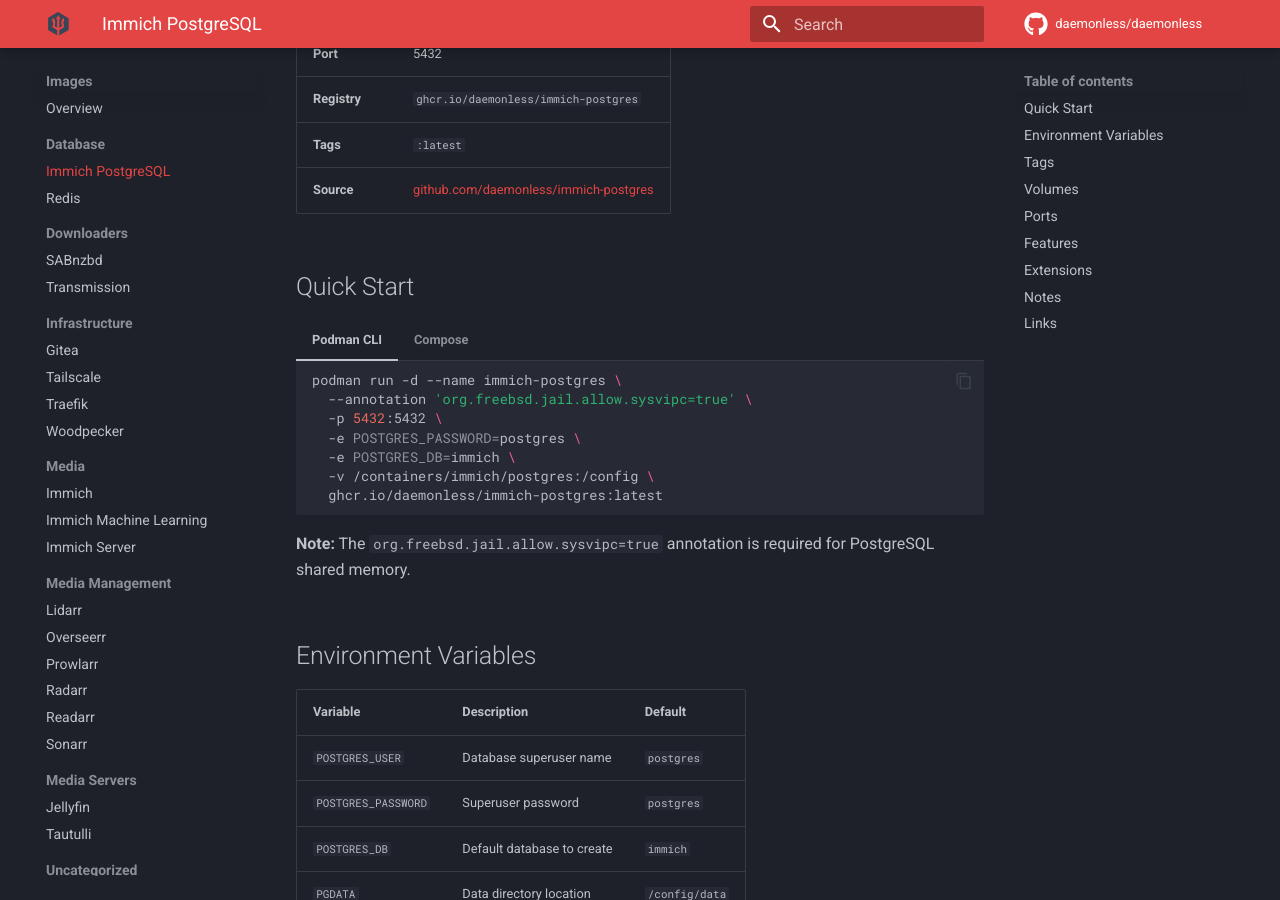
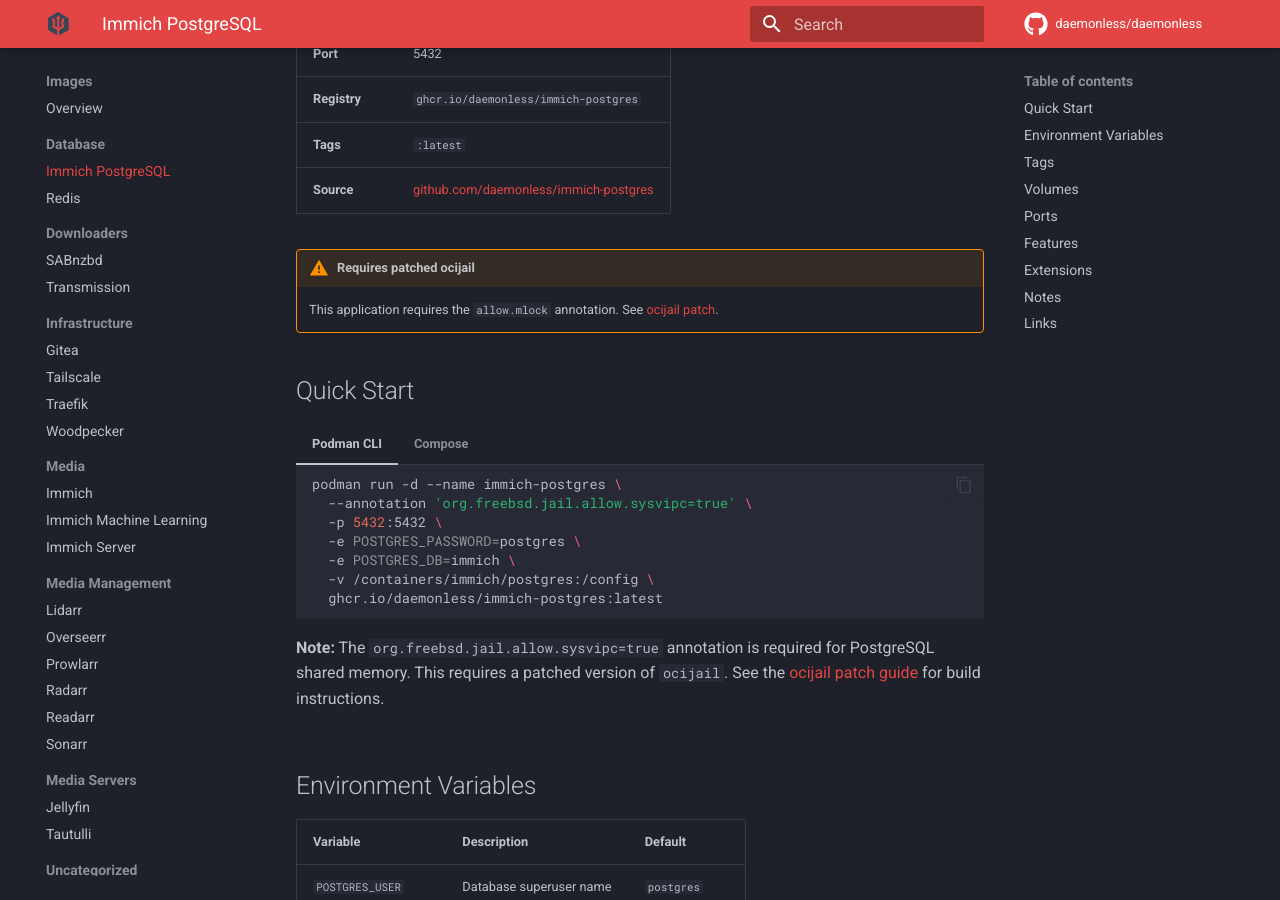
Before and after one commit to daemonless/daemonless-site-test, an MkDocs documentation site: the page built from docs/images/immich-postgres.md, in a window 1280 px wide and 900 px high, scrolled down 433 px. Built offline with MkDocs 1.6.1 and Material for MkDocs 9.7.7, drawn with Linux system fonts in a browser that asks for light colours; comment, search, counter and statistics services are not loaded.

Commit message:
sync docs

````diff
--- a/docs/images/immich-postgres.md
+++ b/docs/images/immich-postgres.md
@@ -14,6 +14,10 @@
 | **Tags** | `:latest` |
 | **Source** | [github.com/daemonless/immich-postgres](https://github.com/daemonless/immich-postgres) |
 
+!!! warning "Requires patched ocijail"
+    This application requires the `allow.mlock` annotation.
+    See [ocijail patch](../guides/ocijail-patch.md).
+
 ## Quick Start
 
 === "Podman CLI"
@@ -28,7 +32,7 @@
       ghcr.io/daemonless/immich-postgres:latest
     ```
 
-    **Note:** The `org.freebsd.jail.allow.sysvipc=true` annotation is required for PostgreSQL shared memory.
+    **Note:** The `org.freebsd.jail.allow.sysvipc=true` annotation is required for PostgreSQL shared memory. This requires a patched version of `ocijail`. See the [ocijail patch guide](https://daemonless.io/guides/ocijail-patch/) for build instructions.
 
 === "Compose"
 
````
Also changed, not shown: docs/images/immich.md (+6 -0 lines).
